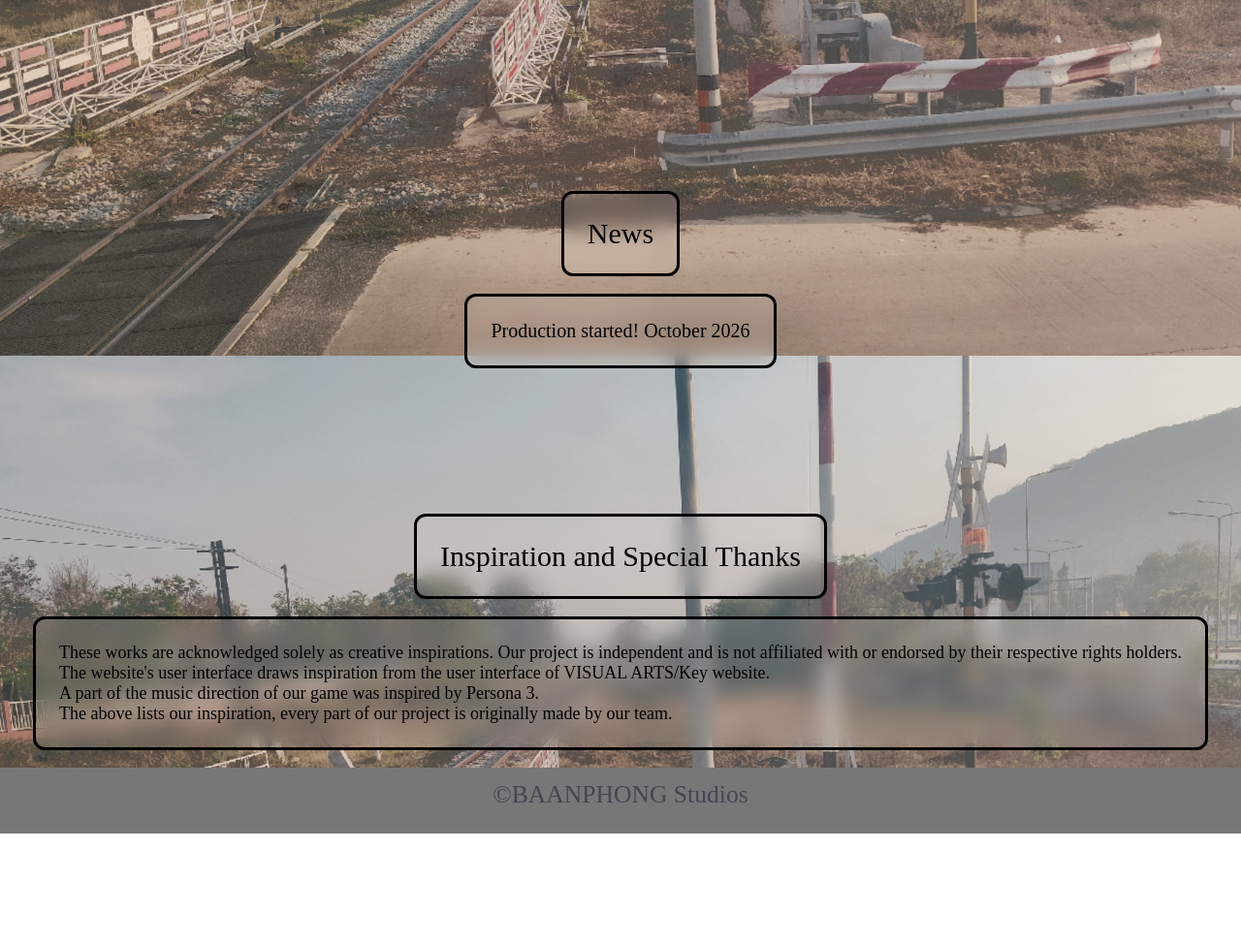
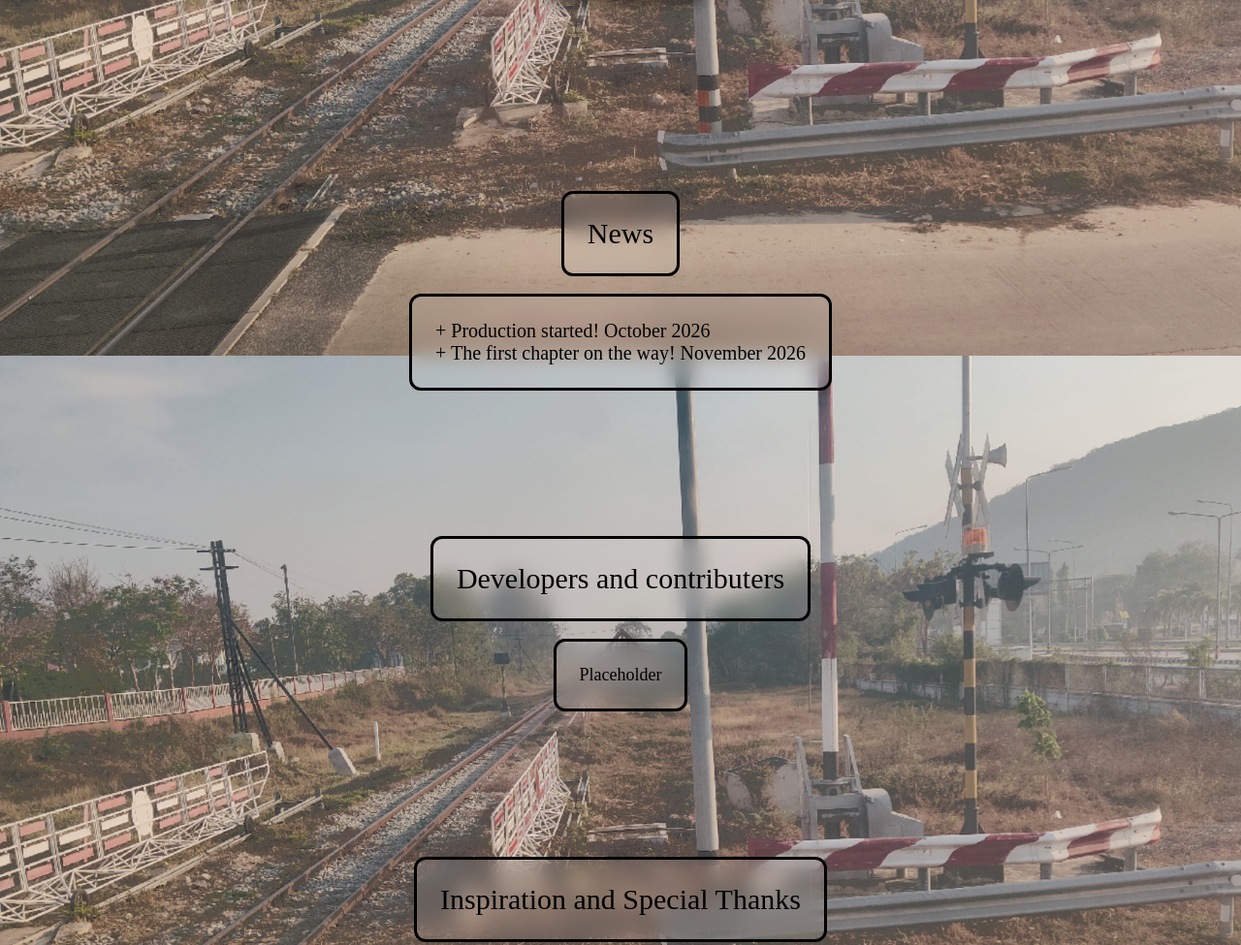
Before and after one commit to RetinolC20H30O/project-theworldisntendingyet, a plain HTML site: page index.html in a window 1280 px wide. Shown: the part 433-1408 px from the top of the page at 97% size. Before the commit the page ends 1293 px from the top, so only its background shows below. Drawn offline with Linux system fonts and the light colour scheme.

Commit message:
fixed scrolling issues

```diff
--- a/index.html
+++ b/index.html
@@ -12,8 +12,8 @@
   <h3 lang="ja" href="#top">世界の終わりではない</h3>
   <ul class="menu">
     <li><a href="#news"><span class="ico">📰</span><b>News</b><small>NEWS</small></a></li>
+    <li><a href="#team"><span class="ico">👤</span><b>Our Team</b><small>DEVS</small></a></li>
     <li><a href="#inspiration"><span class="ico">💡</span><b>Our Inspiration</b><small>SPECIAL THANKS</small></a></li>
-    <li><a href="#team"><span class="ico">👤</span><b>Our Team</b><small>DEVS</small></a></li>
   </ul>
   <ul class="menu mail">
     <li><a href="#" id="mail-open"><span class="ico">✉️</span><b>Contact Us</b><small>EMAIL</small></a></li>
@@ -41,18 +41,27 @@
     <button class="roundedcorner anybox"
             style="background-color: green; cursor: not-allowed; font-size: 25px;">
       Get Game
-    </button> <div style="height: 200px;"></div>
-    <section id="news">
+    </button> <div style="height: 125px;"></div>
+
+    <section id="news">  <div style="height: 75px;"></div>
       <div class="anybox-padding roundedcorner" style="font-size: 30px; font-family: 'Times New Roman', Times, serif;">
         News
       </div> <br>
-      <div class="anybox-padding roundedcorner" style="font-size: 20px;">Production started! October 2026</div>
-    </section> <div style="height: 150px;"></div>
+      <div class="anybox-padding roundedcorner" style="font-size: 20px;">+ Production started! October 2026 <br> + The first chapter on the way! November 2026</div>
+    </section>
+  <div style="height: 75px;"></div>
 
     <section id="team">
-    </section>
+      <div style="height: 75px;"></div>
+      <div class="anybox-padding roundedcorner" style="font-size: 30px; font-family: 'Times New Roman', Times, serif;">
+        Developers and contributers
+      </div> <br>
+      <div class="anybox-padding roundedcorner" style="font-size: 18px;">
+        Placeholder
+      </div>
+    </section>  <div style="height: 75px;"></div>
 
-    <section id="inspiration">
+    <section id="inspiration">  <div style="height: 75px;"></div>
       <div class="anybox-padding roundedcorner" style="font-size: 30px; font-family: 'Times New Roman', Times, serif;">
         Inspiration and Special Thanks
       </div> <br>
@@ -62,8 +71,7 @@
         A part of the music direction of our game was inspired by Persona 3.<br>
         The above lists our inspiration, every part of our project is originally made by our team.
       </div>
-    </section><br>
-
+    </section> <div style="height: 150px;"></div>
   </main>
 <div class="footer_box">
 	<div class="copyright">©BAANPHONG Studios</div>
--- a/style.css
+++ b/style.css
@@ -79,6 +79,7 @@ main {
     background-color: rgba(255, 255, 255, 0.1);
     backdrop-filter: blur(10px);
     -webkit-backdrop-filter: blur(25px);
+    box-shadow: 4px 8px 12px rgba(0, 0, 0, .35)
 }
 .anybox-padding{
     width: fit-content;
```
